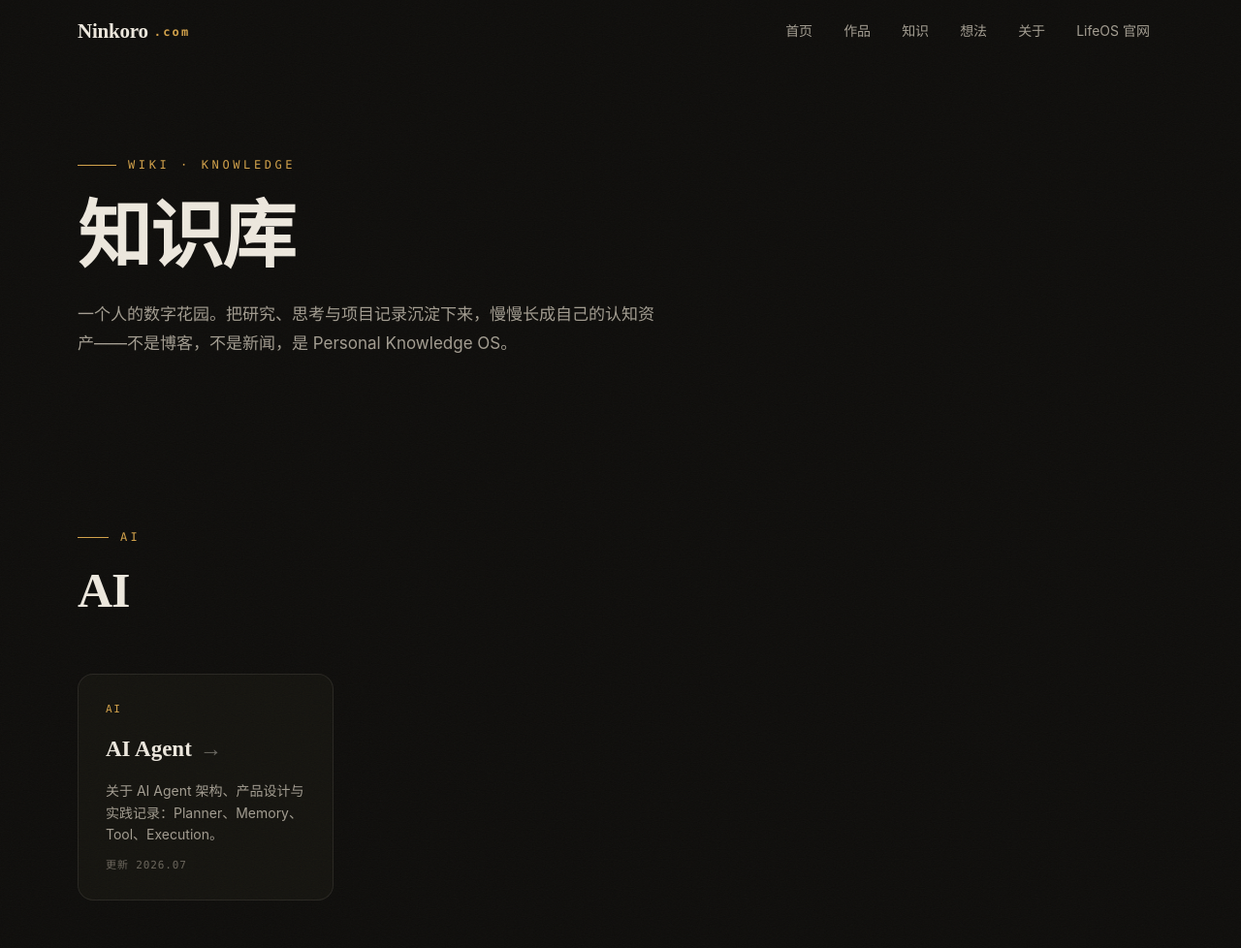
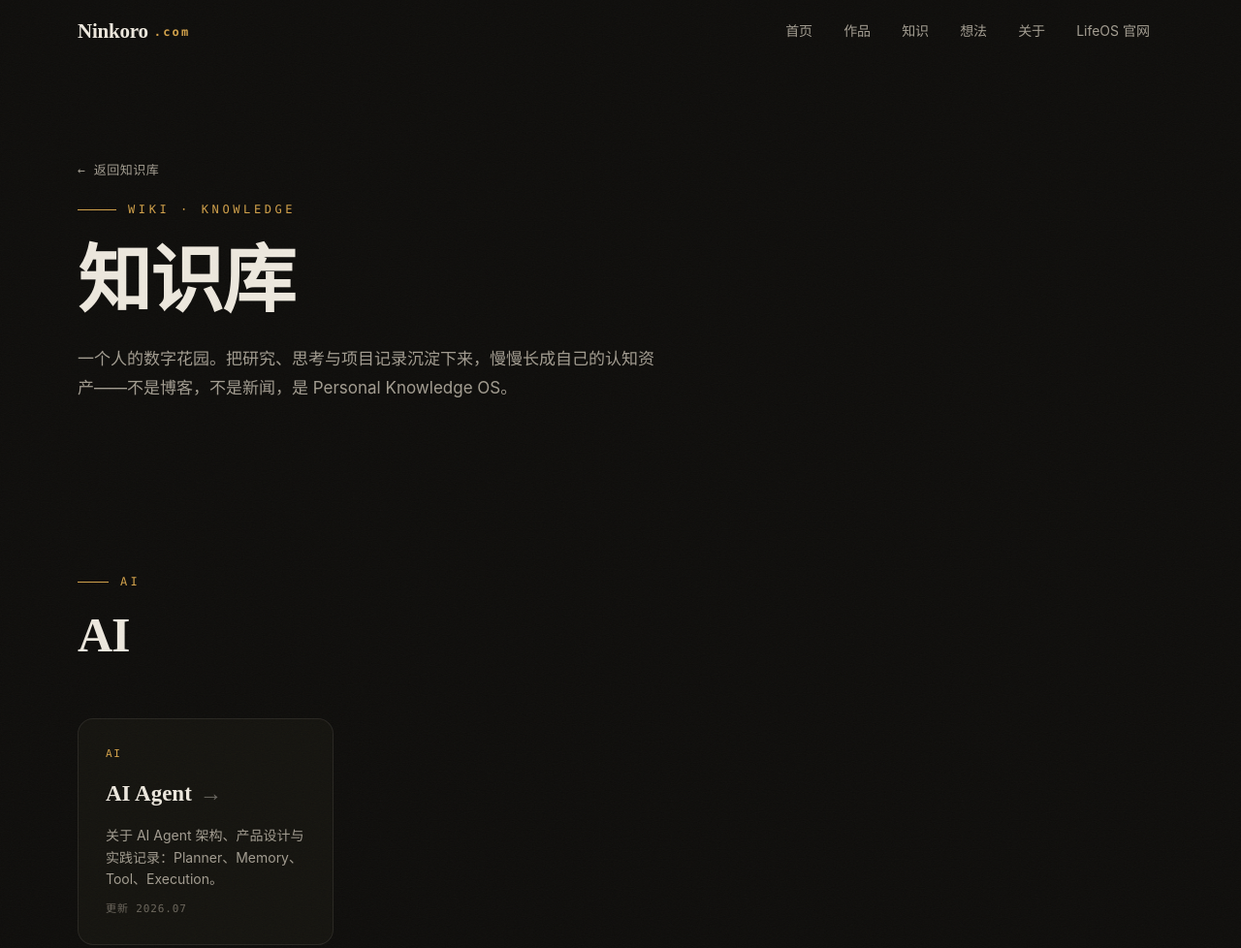
Before and after one commit to ninkoro-ai/ninkoro-com, a plain HTML site: page wiki.html in a window 1280 px wide. Shown: the top 978 px of the page at 97% size. Drawn offline with Linux system fonts and the light colour scheme.

Commit message:
Add back-to-parent link on sub-pages; drop immutable cache on /assets

```diff
--- a/assets/css/style.css
+++ b/assets/css/style.css
@@ -591,6 +591,15 @@ button { font: inherit; color: inherit; background: none; border: none; cursor:
 }
 .page-head .en::before { content: ""; width: 40px; height: 1px; background: var(--accent); }
 .page-head .desc { margin-top: 22px; color: var(--ink-dim); max-width: 600px; font-size: clamp(15px, 2vw, 17px); }
+/* 返回上一层（子页通用：page-head / article-head / longread 共用） */
+.back-link {
+  display: inline-flex; align-items: center; gap: 6px;
+  font-family: var(--mono); font-size: 13px; letter-spacing: .04em;
+  color: var(--ink-dim); margin-bottom: 16px;
+  transition: color .2s var(--ease), transform .2s var(--ease);
+}
+.back-link:hover { color: var(--accent); transform: translateX(-3px); }
+.page-head .back-link { margin-bottom: 18px; }
 /* ---------- 滚动显现（轻幅、临界阻尼） ---------- */
 .reveal { opacity: 0; transform: translateY(16px); transition: opacity var(--t-slow) var(--ease), transform var(--t-slow) var(--ease); }
 .reveal.visible { opacity: 1; transform: none; }
--- a/wiki.html
+++ b/wiki.html
@@ -48,6 +48,7 @@
       <a href="https://lifeos.ninkoro.com"><span class="idx">06</span>LifeOS 官网</a>
 </div>
 <header class="page-head wrap">
+  <a class="back-link" href="knowledge.html">← 返回知识库</a>
   <p class="en">WIKI · KNOWLEDGE</p>
   <h1 class="cn">知识库</h1>
   <p class="desc">一个人的数字花园。把研究、思考与项目记录沉淀下来，慢慢长成自己的认知资产——不是博客，不是新闻，是 Personal Knowledge OS。</p>
```
Also changed, not shown: ai-agent-handbook.html (+1 -1 lines), links.html (+1 -0 lines), shares.html (+1 -0 lines), tools.html (+1 -0 lines), wiki/template.html (+1 -1 lines), works.html (+1 -0 lines), 1 other file.
